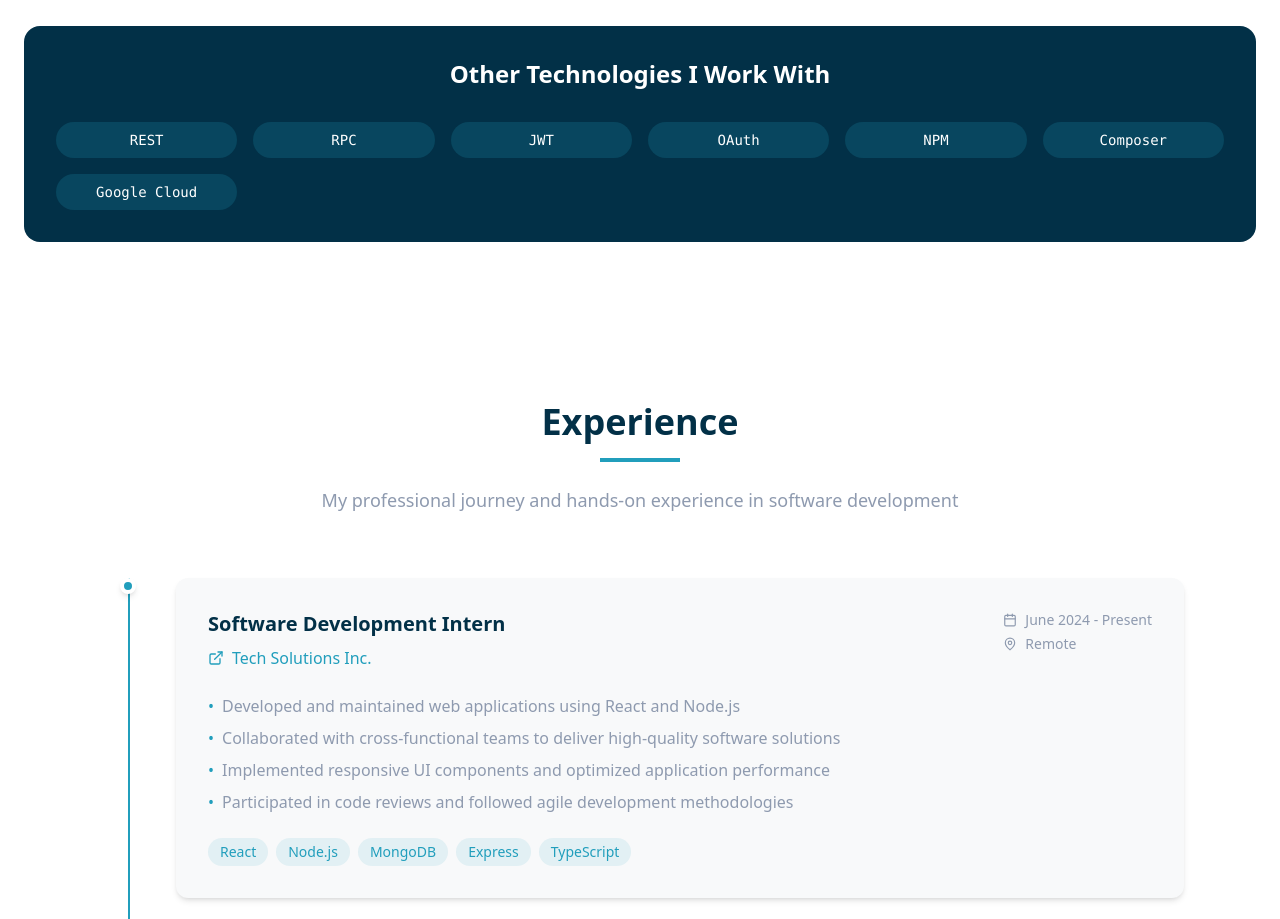
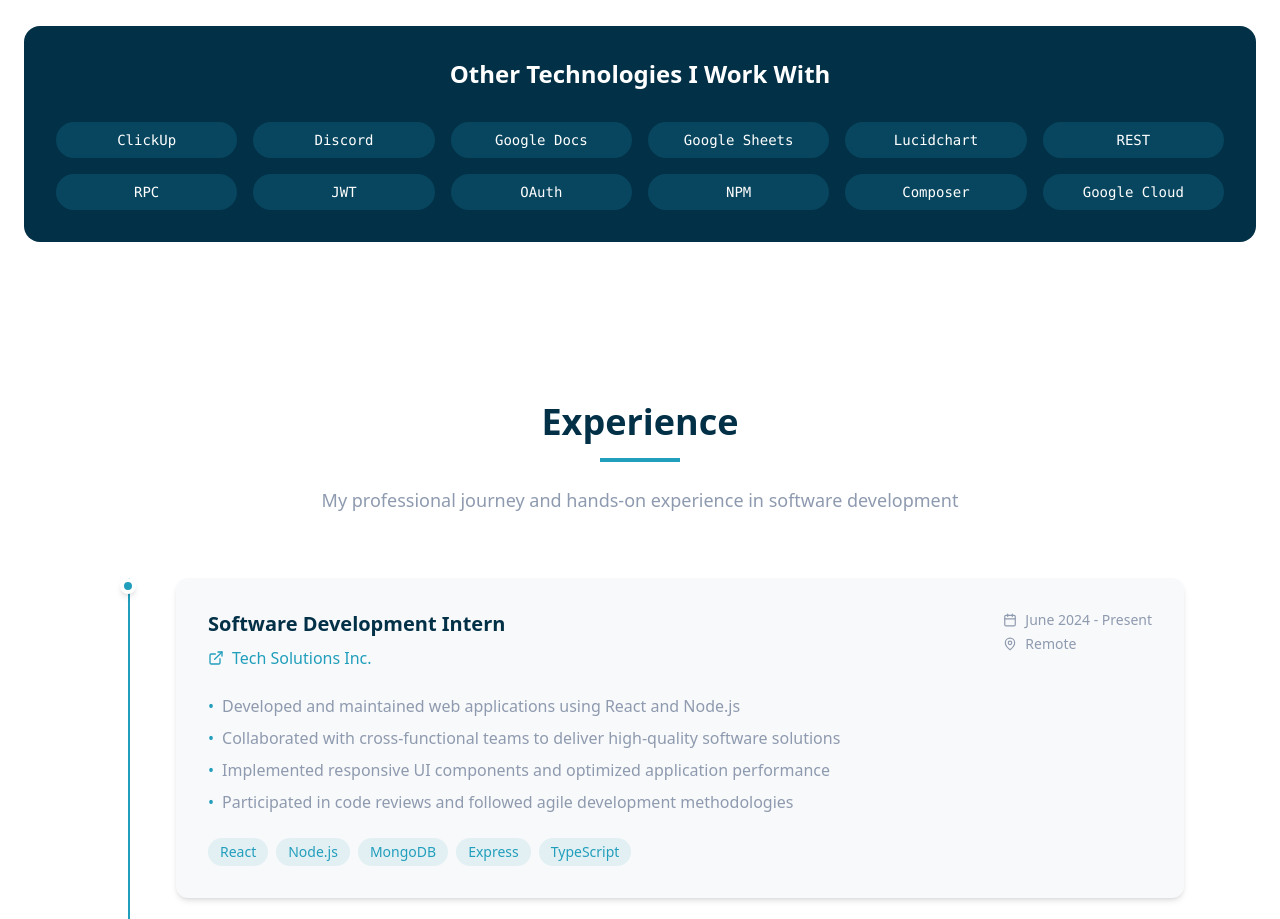
Before and after one commit to majiinB/Personal-Portfolio, a React (Vite) app: page / in a window 1280 px wide. Shown: the part 2900-3819 px from the top of the page. Built offline with nearby package versions, Linux system fonts and the light colour scheme.

Commit message:
added skills in other technologies

```diff
--- a/src/components/Skills.tsx
+++ b/src/components/Skills.tsx
@@ -168,6 +168,11 @@
           </h3>
           <div className="grid grid-cols-2 md:grid-cols-4 lg:grid-cols-6 gap-4 ">
             {[
+              "ClickUp",
+              "Discord",
+              "Google Docs",
+              "Google Sheets",
+              "Lucidchart",
               "REST",
               "RPC",
               "JWT",
```
